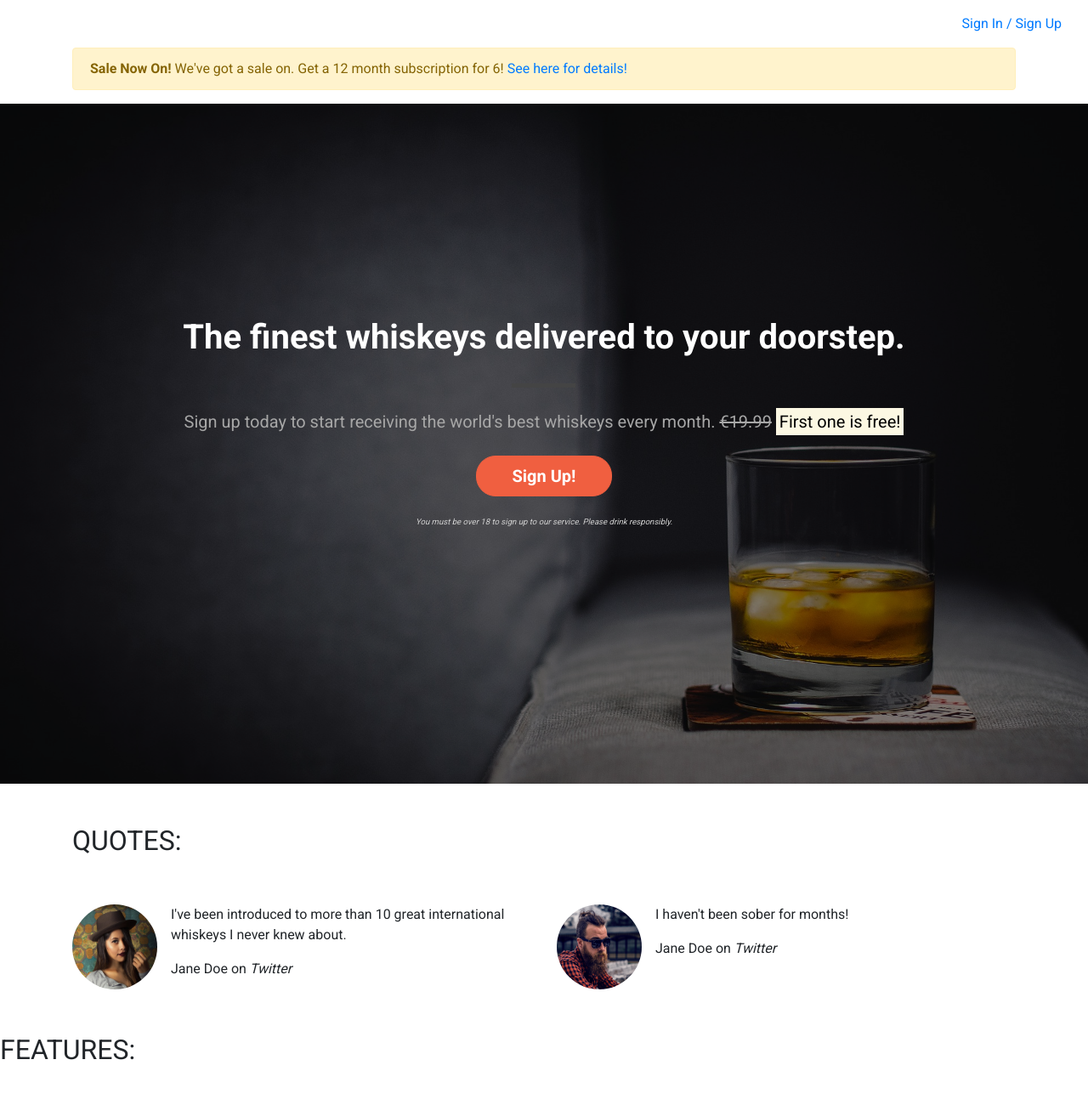
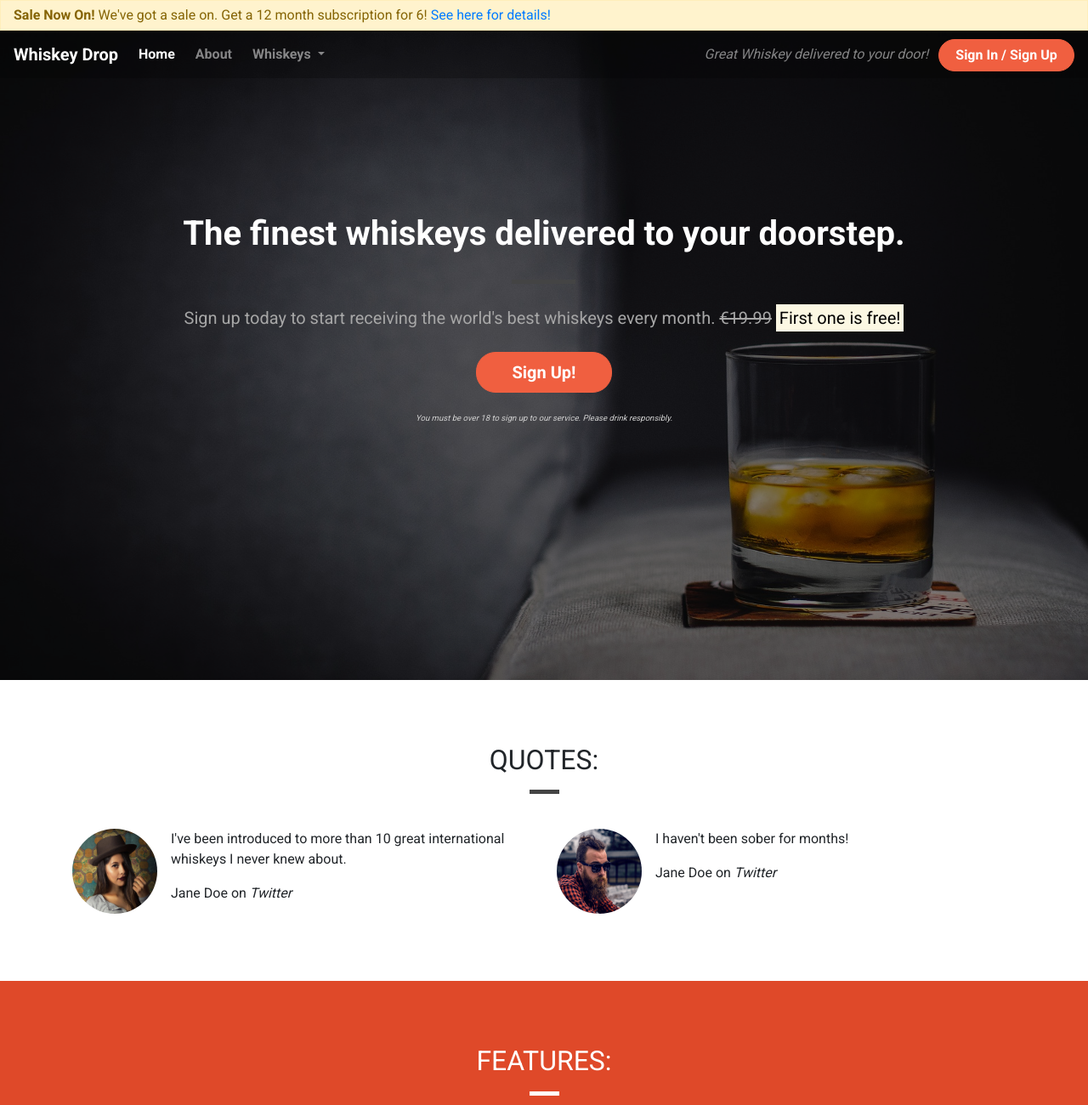
Before and after one commit to MishaLea/bootstrap, a plain HTML site: page index.html in a window 1280 px wide. Shown: the top 1300 px of the page at 85% size. Drawn offline with nearby package versions, Linux system fonts and the light colour scheme.

Commit message:
Add css styling to each section of home page

```diff
--- a/css/style.css
+++ b/css/style.css
@@ -2,7 +2,25 @@ body {
     font-family: 'Roboto', sans-serif;
 }
 
-.alert-container {}
+.container-wrapper {}
+
+.container-wrapper--red {
+    background-color: #df4929;
+    color: white;
+}
+
+.alert-container .col-12 {
+    padding-right: 0;
+    padding-left: 0;
+    background-color: #ebb712;
+    border-color: #ebb712;
+}
+
+.site-wide-alert {
+    border-radius: 0;
+    margin-bottom: 0;
+    padding: 5px 15px;
+}
 
 .callout-container {
     height: 100vh;
@@ -33,14 +51,27 @@ body {
 
 .features-container {}
 
-.jumbotron {
-    background-color: transparent;
-}
 
 .jumbotron-header {
     color: white;
     font-weight: bold;
     margin-bottom: 30px;
+}
+
+/*Page Headers*/
+
+.page-header {
+    margin-bottom: 0;
+    border-bottom: 0;
+    text-align: center;
+}
+
+.quotes .page-header {
+    margin-bottom: 25px;
+}
+
+.page-header h2 {
+    margin-top: 0;
 }
 
 /* Block dividers */
@@ -56,8 +87,53 @@ body {
     background-color: #f05f40;
 }
 
+.block-divider--white {
+    background-color: white;
+}
+
 .block-divider--short {
     width: 35px;
+}
+
+/*Content Containers*/
+.content-container {
+    padding-top: 75px;
+    padding-bottom: 75px;
+}
+
+/*Navbar*/
+
+.navalert-container {
+    position: absolute;
+    top: 0;
+    left: 0;
+    z-index: 1;
+    padding-left: 0;
+    padding-right: 0;
+}
+
+.navbar {
+    margin-bottom: 0;
+    border: 0;
+    width: 100%;
+    background-color: rgba(0, 0, 0, 0.25);
+}
+
+.navbar .navbar-toggler {
+    border: 0;
+}
+
+.navbar-brand {
+    font-weight: bold;
+}
+
+.navbar .navbar-nav a {
+    font-weight: bold;
+}
+/*Jumbotron*/
+
+.jumbotron {
+    background-color: transparent;
 }
 
 .jumbotron .lead {
@@ -94,3 +170,24 @@ body {
     border-color: #df4929;
     color: white;
 }
+
+.feature {
+    text-align: center;
+    margin-bottom: 40px;
+}
+
+.feature i {
+    margin-bottom: 20px;
+    font-size: 45px;
+    line-height: 45px;
+}
+
+.feature .btn {
+    background-color: white;
+    border-color: white;
+    border-radius: 15px;
+    min-width: 100px;
+    font-weight: bold;
+    margin-top: 10px;
+    color: #df4929;
+}
--- a/index.html
+++ b/index.html
@@ -16,6 +16,16 @@
 
 <body>
     <div class="container-fluid navalert-container">
+        <div class="container-fluid alert-container">
+            <div class="row d-none d-sm-block">
+                <div class="col-12">
+                    <div class="site-wide-alert alert alert-warning">
+                        <strong>Sale Now On!</strong> We've got a sale on. Get a 12 month subscription for 6! <a
+                            href="">See here for details!</a>
+                    </div>
+                </div>
+            </div>
+        </div>
         <nav class="navbar navbar-dark navbar-expand-sm">
             <a href="/" class="navbar-brand">Whiskey Drop</a>
 
@@ -45,26 +55,14 @@
                 </ul>
                 <div class="d-none d-md-block">
                     <p class="navbar-text my-auto mr-2"><i>Great Whiskey delivered to your door!</i></p>
-                    <a href="/login">Sign In / Sign Up</a>
+                    <a href="/login" class="btn btn--cta btn--red">Sign In / Sign Up</a>
                 </div>
         </nav>
     </div>
 
-
-    <div class="container alert-container">
-        <div class="row d-none d-sm-block">
-            <div class="col-12">
-                <div class="alert alert-warning">
-                    <strong>Sale Now On!</strong> We've got a sale on. Get a 12 month subscription for 6! <a href="">See
-                        here for details!</a>
-                </div>
-            </div>
-        </div>
-    </div>
-
     <div class="container-fluid callout-container">
         <!-- Callout -->
-        <div class="opaque-overlay">   </div>
+        <div class="opaque-overlay"> </div>
         <div class="row">
             <div class="col-12">
                 <section class="callout jumbotron text-center">
@@ -85,11 +83,13 @@
     </div>
 
     <!-- Quotes -->
-    <div class="container quotes-container">
+    <div class="container-wrapper">
+    <div class="container quotes-container content-container">
         <section class="quotes">
             <div class="row">
-                <div class="col-12 my-5">
+                <div class="col-12 page-header">
                     <h2 class="text-uppercase">Quotes:</h2>
+                    <hr class="block-divider block-divider--short">
                 </div>
             </div>
             <div class="row">
@@ -123,19 +123,22 @@
         </section>
         <!-- /.quotes -->
     </div>
+</div>
 
     <!-- Features -->
-    <div class="features-container">
+    <div class="container-wrapper container-wrapper--red">
+    <div class="container features-container content-container">
         <section class="features">
             <div class="row">
-                <div class="col-12 my-5">
+                <div class="col-12 page-header">
                     <h2 class="text-uppercase">Features:</h2>
+                    <hr class="block-divider block-divider--short block-divider--white">
                 </div>
             </div>
             <div class="row">
                 <div class="col-12 col-md-6 col-lg-4">
                     <div class="feature">
-                        <h3><i class="fa-solid fa-gift d-none d-sm-inline"></i> Feature 1<span
+                        <h3><i class="fa-solid fa-gift d-none d-sm-block"></i> Feature 1<span
                                 class="badge badge-success">NEW!</span></h3>
                         <p>Lorem ipsum dolor sit amet, consectetur adipiscing elit, sed do eiusmod tempor incididunt ut
                             labore
@@ -148,7 +151,7 @@
                 </div>
                 <div class="col-12 col-md-6 col-lg-4">
                     <div class="feature">
-                        <h3><i class="fa-solid fa-credit-card d-none d-sm-inline"></i> Feature 2</h3>
+                        <h3><i class="fa-solid fa-credit-card d-none d-sm-block"></i> Feature 2</h3>
                         <p>Lorem ipsum dolor sit amet, consectetur adipiscing elit, sed do eiusmod tempor incididunt ut
                             labore
                             et dolore magna aliqua. Ut enim ad minim veniam, quis nostrud exercitation ullamco laboris
@@ -160,7 +163,7 @@
                 </div>
                 <div class="col-12 d-md-none d-lg-block col-lg-4">
                     <div class="feature">
-                        <h3><i class="fa-solid fa-circle-xmark d-none d-sm-inline"></i> Feature 3</h3>
+                        <h3><i class="fa-solid fa-circle-xmark d-none d-sm-block"></i> Feature 3</h3>
                         <p>Lorem ipsum dolor sit amet, consectetur adipiscing elit, sed do eiusmod tempor incididunt ut
                             labore
                             et dolore magna aliqua. Ut enim ad minim veniam, quis nostrud exercitation ullamco laboris
@@ -174,6 +177,7 @@
         </section>
         <!-- /.features -->
     </div>
+</div>
     <section>
         <h2>Monthly Favourites</h2>
         <table class="table">
```
